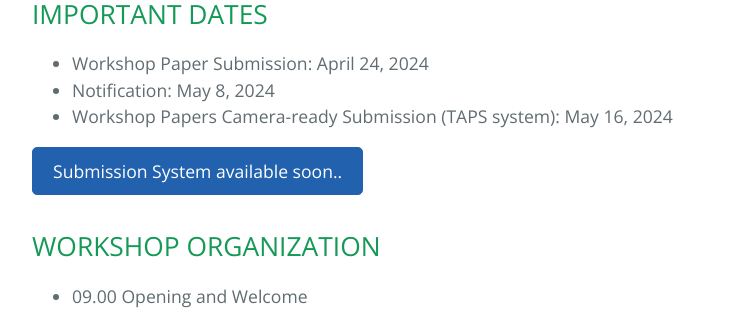
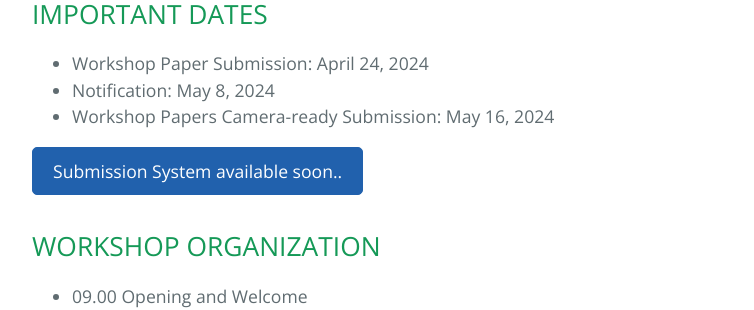
Before and after one commit to sisinflab/webium24, a Jekyll site: the page built from index.md, in a window 1280 px wide and 900 px high, scrolled down 3138 px. Shown: the part 156-466 px from the top of the window, without its empty margins (192-946 px from the left). Built offline with Jekyll 4.4.1, drawn with Linux system fonts in a browser that asks for light colours.

Commit message:
Update index.md

```diff
--- a/index.md
+++ b/index.md
@@ -69,7 +69,7 @@ Topics of interest include, but are not limited to:
 
 + Workshop Paper Submission: April 24, 2024
 + Notification: May 8, 2024
-+ Workshop Papers Camera-ready Submission (TAPS system): May 16, 2024
++ Workshop Papers Camera-ready Submission: May 16, 2024
 
 <div class="button-container">
     <a href="#" class="button">Submission System available soon..</a>
```
